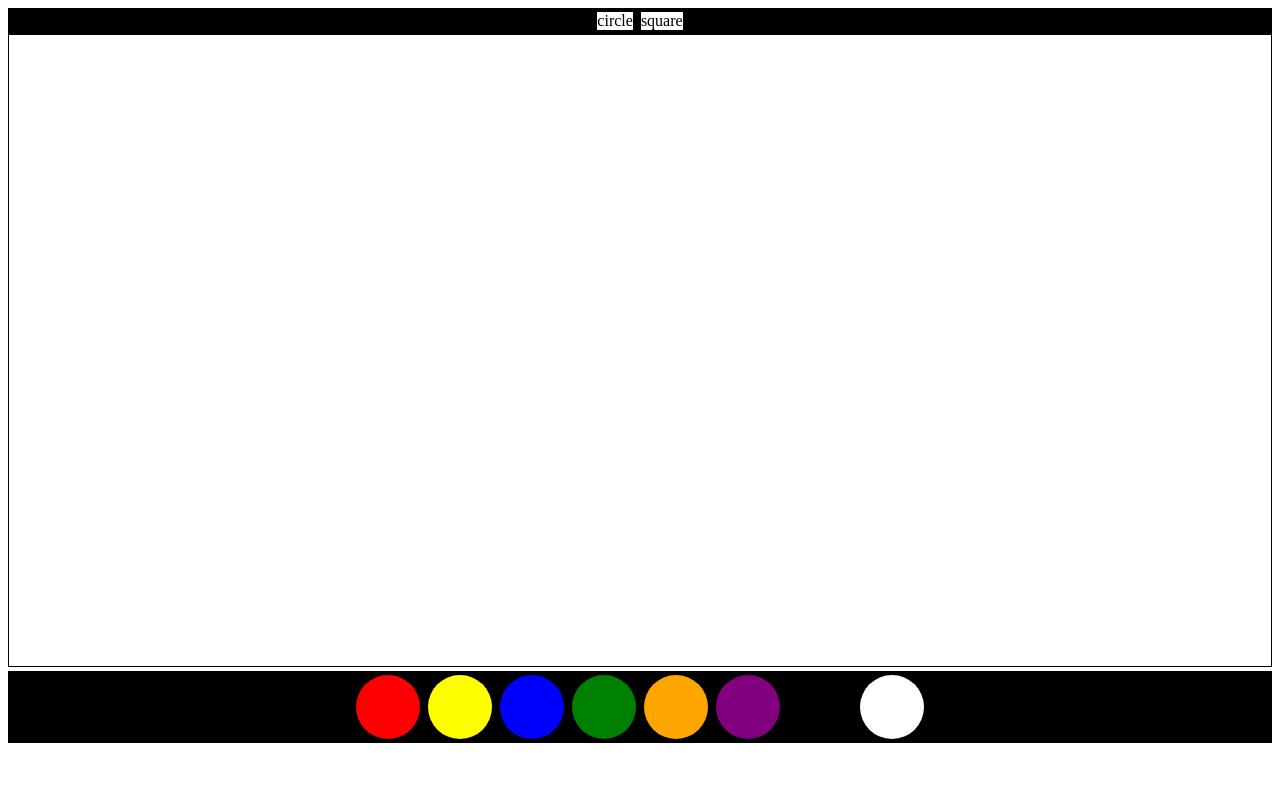
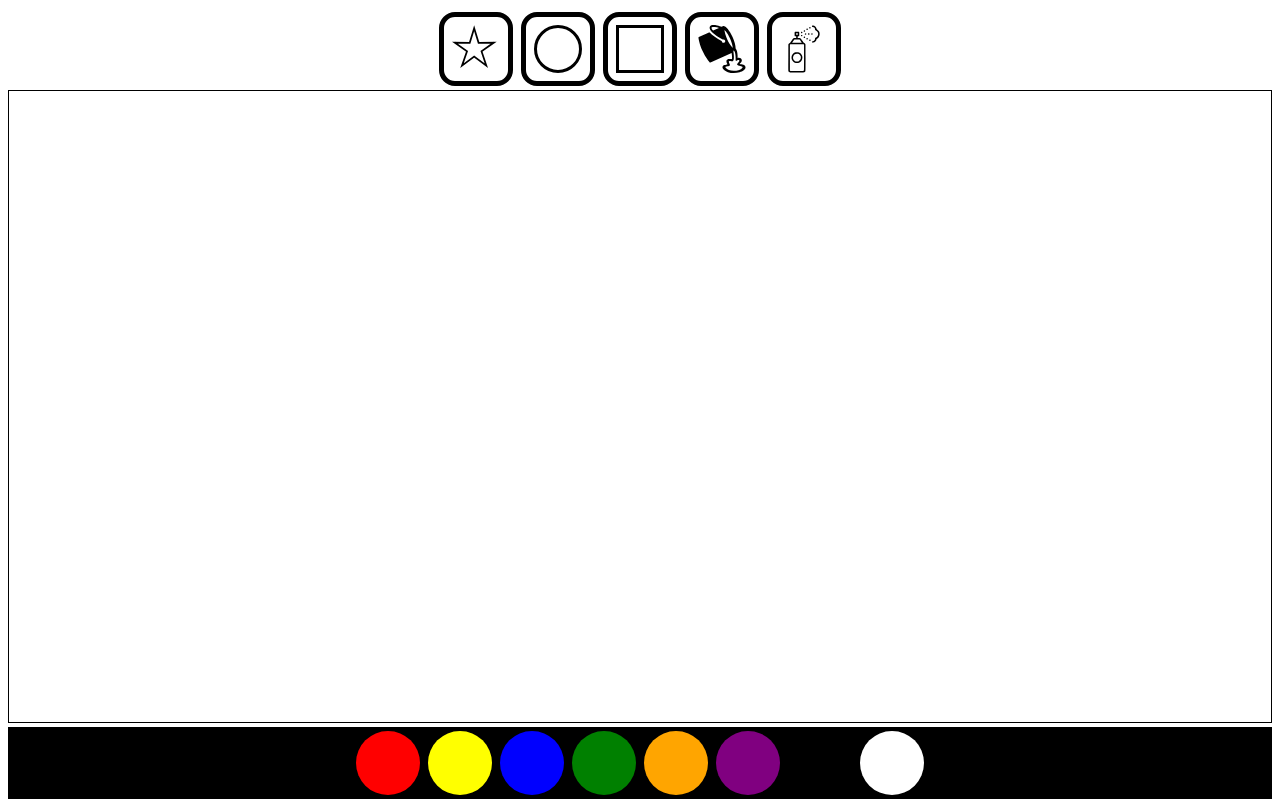
Before and after one commit to candyapplecorn/ezpaint, a website: page index.html in a window 1280 px wide. Drawn offline with Linux system fonts and the light colour scheme.

```diff
--- a/index.html
+++ b/index.html
@@ -13,8 +13,11 @@
           <div id="top-gui-container">
   					<div id="top-gui">
               <div id="brush-types">
-                <div class="brush-type" id="circle">circle</div>
-                <div class="brush-type" id="square">square</div>
+                <div class="brush-type" id="star"><img src="assets/star.svg"></img></div>
+                <div class="brush-type" id="circle"><div id="circle-img"></div></div>
+                <div class="brush-type" id="square"><div id="square-img"></div></div>
+                <div class="brush-type" id="bucket"><img src="assets/paintbucket.svg"></img></div>
+                <div class="brush-type" id="spray"><img src="assets/spray.svg"></img></div>
               </div>
             </div>
           </div>
--- a/stylesheets/main.css
+++ b/stylesheets/main.css
@@ -8,12 +8,30 @@
 	border: 1px solid black;
 	width: 100%;
 }
-canvas:hover {
-	cursor: crosshair;
+canvas:hover { cursor: crosshair; }
+#circle-img{
+	border: 3px solid black;
+	border-radius: 50%;
+	background: white;
+}
+#square-img{
+	border: 3px solid black;
+	background: white;
 }
 .brush-type {
+	box-sizing: border-box;
 	background: white;
 	margin: 0.25em;
+	padding: 0.5em;
+	border-radius: 1em;
+	border: 5px solid black;
+	display: flex;
+	justify-content: center;
+	align-items: center;
+}
+.brush-type div, .brush-type img {
+	width: 3em;
+	height: 3em;
 }
 #brush-types {
 	display: flex;
@@ -22,6 +40,7 @@
 }
 #top-gui {
 	width: 100%;
+	background: white;
 }
 
 #bottom-gui-container, #top-gui-container {
@@ -42,7 +61,7 @@
 	border-radius: 50%;
 }
 
-.selected {
+.selected, .gui-color:hover {
 	border: 5px solid white;
 }
 
```
Also changed, not shown: app/color_picker.js (+11 -10 lines), app/easle.js (+4 -3 lines), app/main.js (+7 -2 lines), assets/paintbucket.svg (added), assets/spray.svg (added), assets/star.svg (added).
